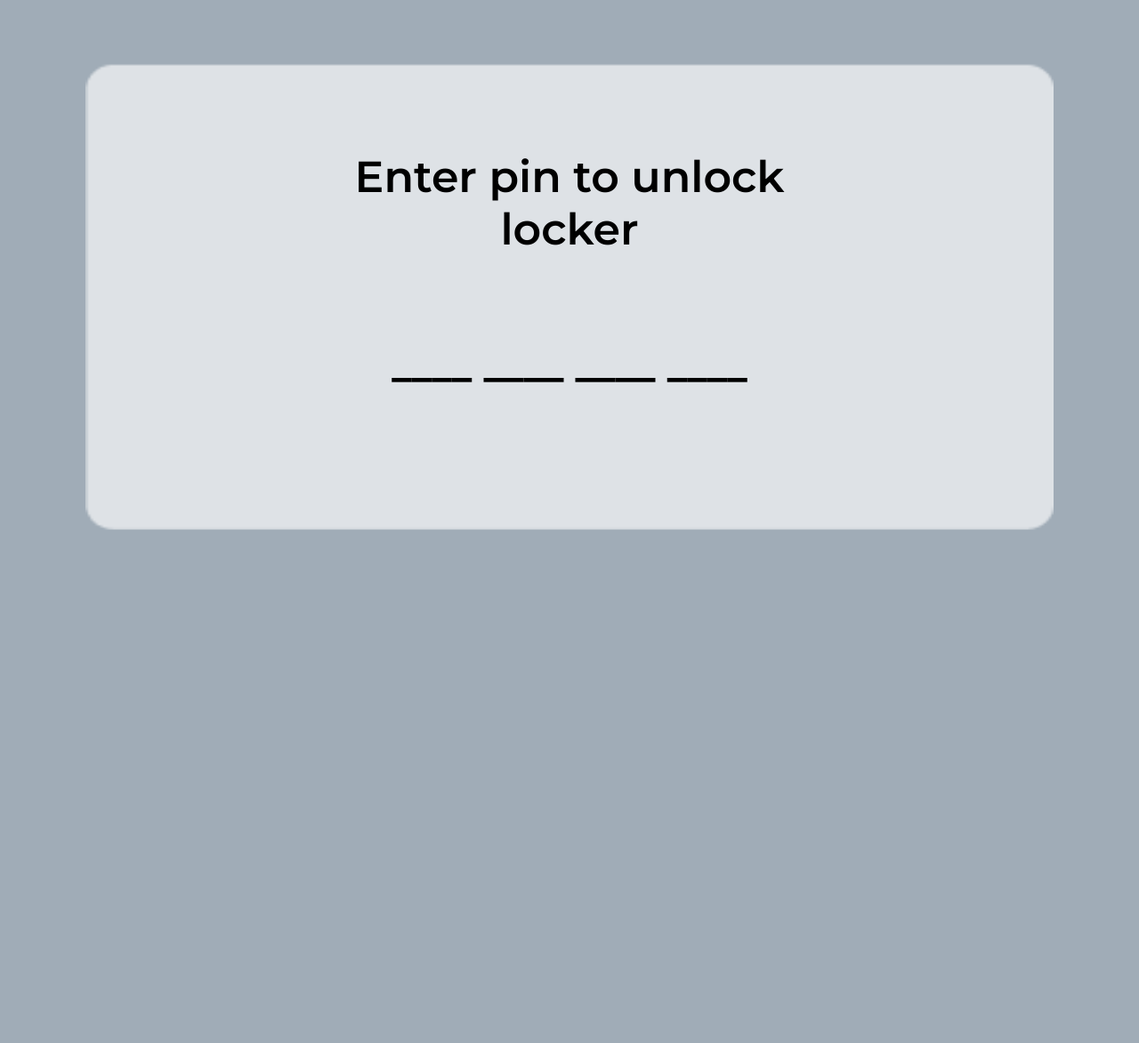
After one commit to dfabella/food_locker, a PHP site: page /enterPin.html in a window 1280 px wide. The commit adds this page. Shown: the whole page at 89% size. Run offline with PHP 8.4, Linux system fonts and the light colour scheme.

Commit message:
finished enter pin screen

```diff
--- /dev/null
+++ b/enterPin.html
@@ -0,0 +1,18 @@
+<!DOCTYPE html>
+<html>
+   <head>
+      <title>Enter Pin Screen</title>
+      <link rel="stylesheet" href="stylesheet.css" />
+      <link href="https://fonts.googleapis.com/css?family=Montserrat:100,200,300,400,600,800" rel="stylesheet">
+   </head>
+   <body style="background-color:#40586F;">
+
+    <div class="popupContainer">
+        <img src="./assets/enter-pin-popup-bkgrd.png" class="popupContainer" alt="pop up window" >
+        <img src="./assets/inner-rectangle-bkgrd.png" class="centerInnerRectangle" alt="inner-rectangle" >
+        <div class="pinText">Enter pin to unlock locker</div>
+        <div class="codeText">____ ____ ____ ____</div>
+    </div>
+
+   </body>
+</html>
--- a/stylesheet.css
+++ b/stylesheet.css
@@ -22,6 +22,7 @@
     transform: translate(-50%, -50%);
 }
 
+/* tap and hold + locker unlocked screen classes */
 .container {
     position: absolute;
     left: 50%;
@@ -37,7 +38,7 @@
 .centerNFC {
     position: absolute;
     left: 30%;
-    top: 27%;
+    top: 26%;
     width: 250px;
     height: 250px;
 }
@@ -46,8 +47,10 @@
     position: absolute;
     top: 17%;
     left: 50%;
-    font-size: 47px;
-    font-weight: bold;
+    font-size: 39px;
+    font-weight: 600;
+    font-family: Montserrat;
+    text-align: center;
     transform: translate(-50%, -50%);
 }
 
@@ -56,6 +59,7 @@
     top: 70%;
     left: 50%;
     font-size: 25px;
+    font-family: Montserrat;
     text-align: center;
     transform: translate(-50%, -50%);
 }
@@ -74,6 +78,68 @@
     top: 85%;
     left: 50%;
     font-size: 35px;
+    font-family: Montserrat;
     color:white;
     transform: translate(-50%, -50%);
 }
+
+.unlockText {
+    position: absolute;
+    top: 25%;
+    left: 50%;
+    font-size: 35px;
+    font-weight: 600;
+    font-family: Montserrat;
+    text-align: center;
+    transform: translate(-50%, -50%);
+}
+
+.centerLocker {
+    position: absolute;
+    left: 50%;
+    top: 60%;
+    width: 400px;
+    color:gray;
+    transform: translate(-50%, -50%);
+}
+
+/* enter pin screen classes*/
+.popupContainer {
+    position: absolute;
+    left: 50%;
+    top: 51%;
+    width: 100%;
+    height: 1500px;
+    transform: translate(-50%, -50%);
+}
+
+.centerInnerRectangle {
+    position: absolute;
+    left: 50%;
+    top: 45%;
+    width: 85%;
+    height: 35%;
+    transform: translate(-50%, -50%);
+}
+
+.pinText {
+    position: absolute;
+    top: 38%;
+    left: 50%;
+    font-size: 49px;
+    font-weight: 600;
+    font-family: Montserrat;
+    text-align: center;
+    transform: translate(-50%, -50%);
+}
+
+.codeText {
+    position: absolute;
+    top: 50%;
+    left: 50%;
+    font-size: 45px;
+    font-weight: bold;
+    font-family: Montserrat;
+    text-align: center;
+    transform: translate(-50%, -50%);
+}
```
Also changed, not shown: tapAndHold.html (+4 -3 lines), assets/enter-pin-popup-bkgrd.png (added), assets/inner-rectangle-bkgrd.png (added), assets/lock.png (added), assets/locker.png (added), assets/simple-logo.png (added).
